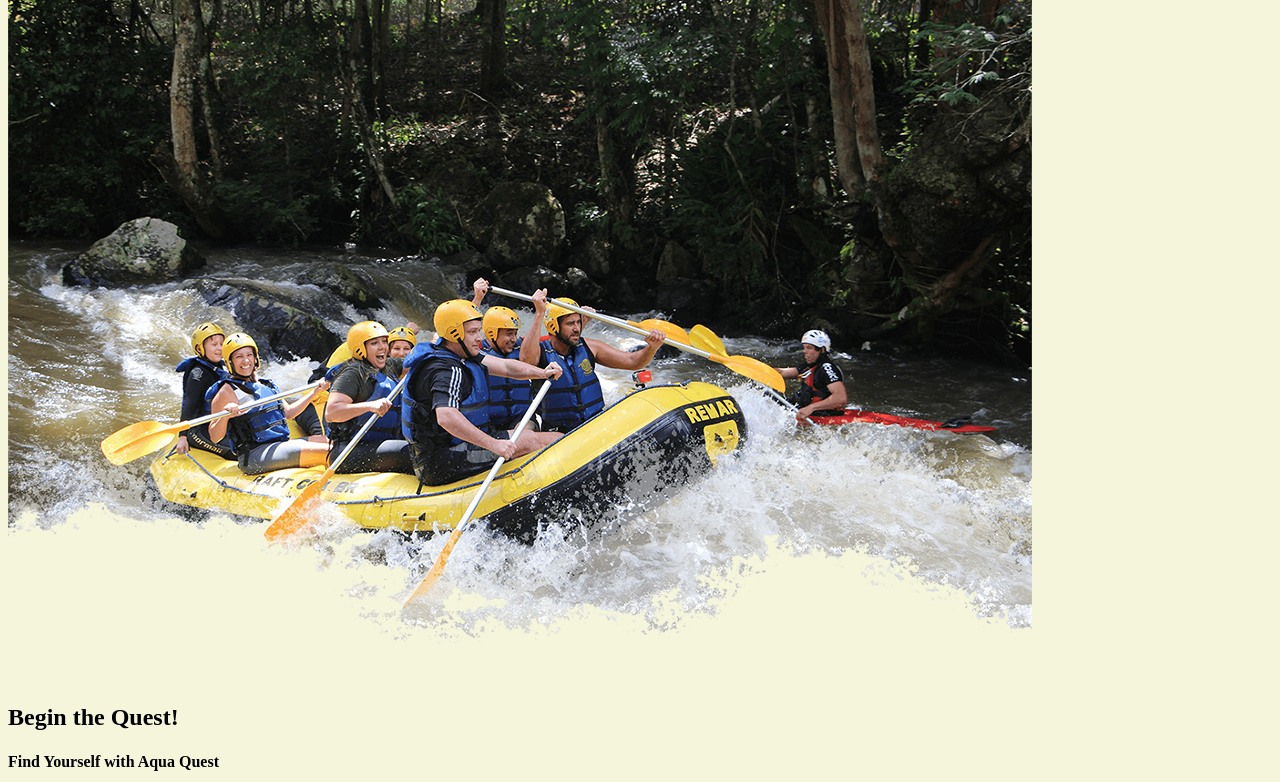
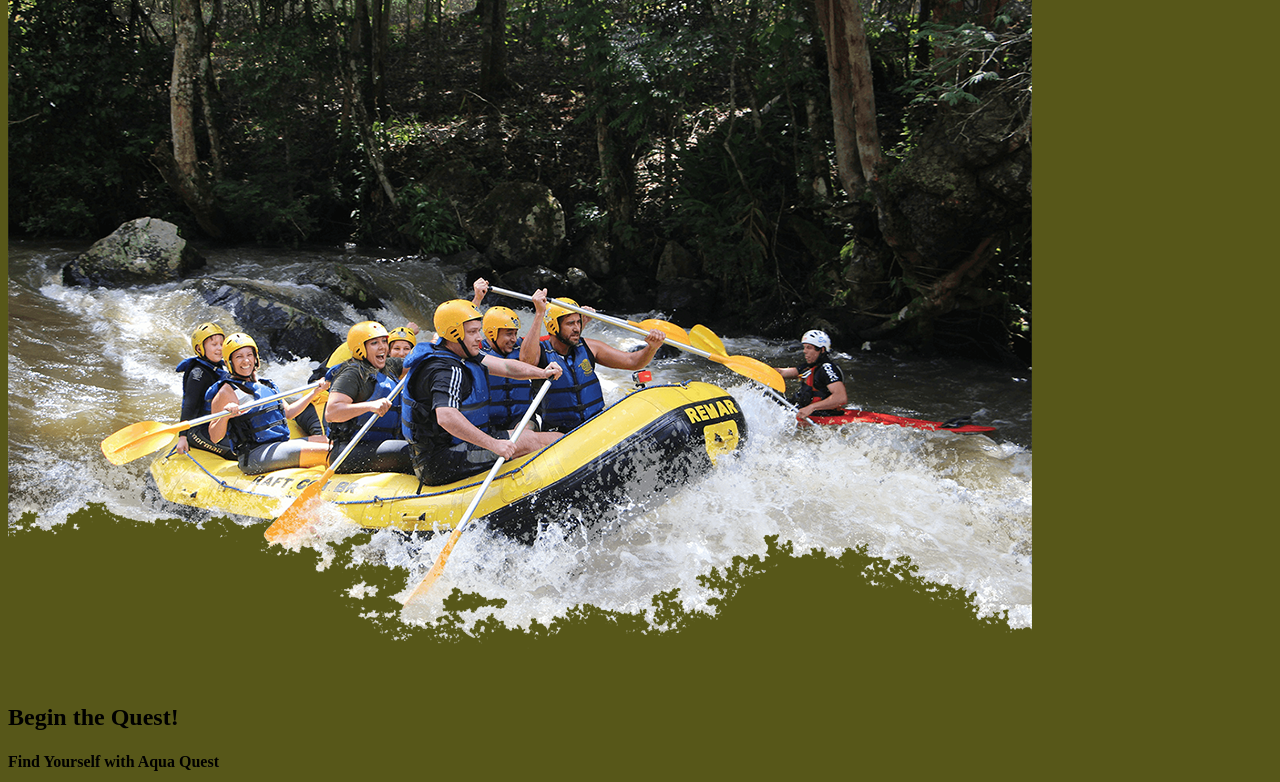
Before and after one commit to IsaiahPage24/VSCode-files, a plain HTML site: page wdd130/wwr/index.html in a window 1280 px wide. Shown: the part 81-863 px from the top of the page. Drawn offline with Linux system fonts and the light colour scheme.

Commit message:
color cahnge

```diff
--- a/wdd130/wwr/styles/style.css
+++ b/wdd130/wwr/styles/style.css
@@ -4,7 +4,7 @@ content {
 }
 
 body {
-    background-color: beige;
+    background-color: rgb(87, 87, 25);
     color: black;
 }
 
```
